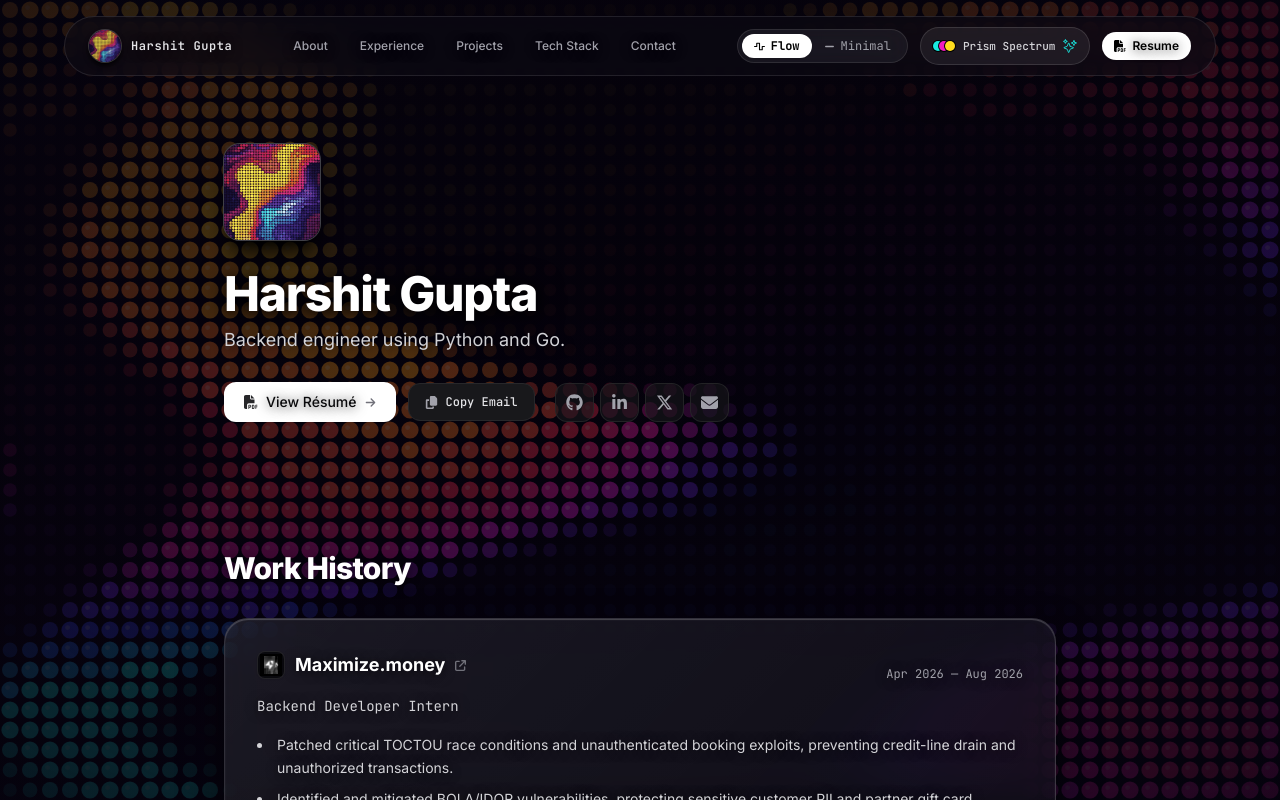
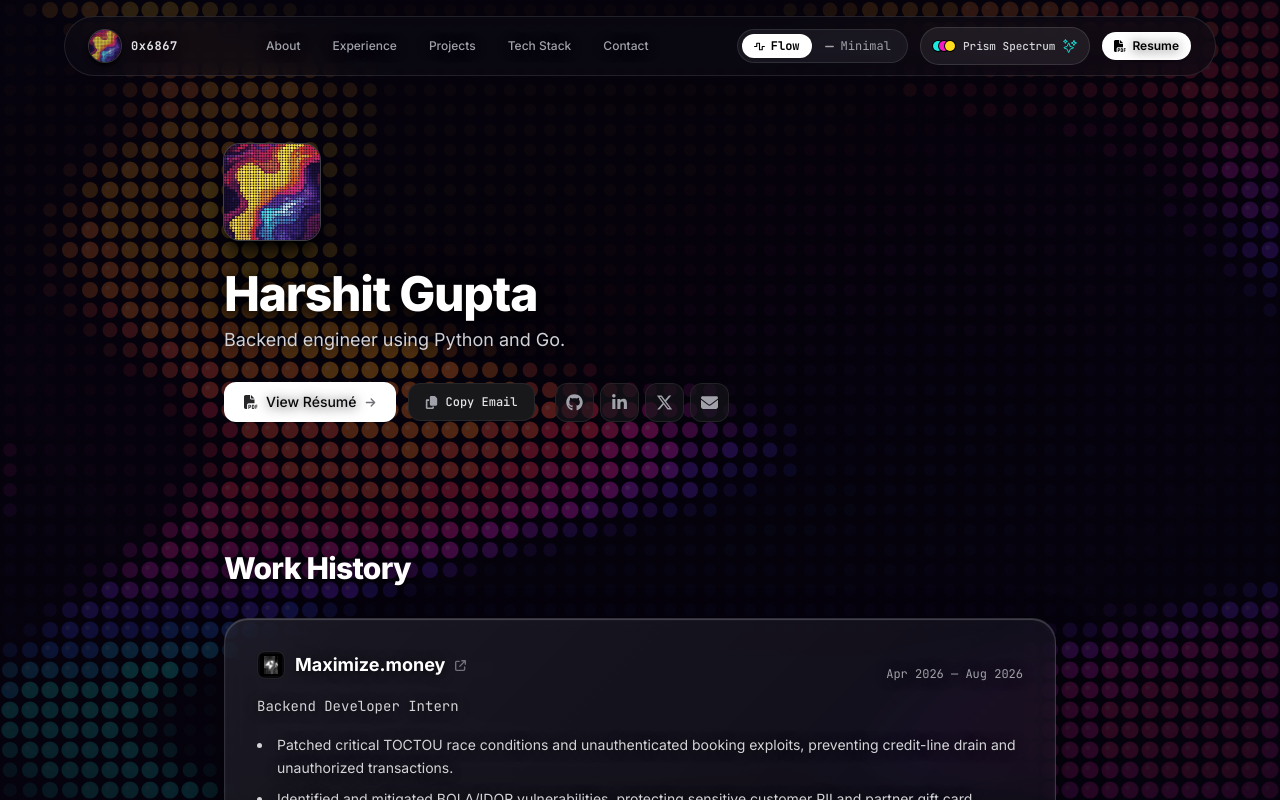
Before and after one commit to linuxer77/Portfolio, a Next.js app: page / in a window 1280 px wide. Shown: the top 800 px of the page. Built offline with nearby package versions, Linux system fonts and the light colour scheme.

Commit message:
Replace name with 0x6867 in navbars and remove all rights reserved copyright from footer

```diff
--- a/components/MinimalView.tsx
+++ b/components/MinimalView.tsx
@@ -126,9 +126,9 @@ export default function MinimalView() {
           <div className="flex items-center gap-6 sm:gap-8 overflow-x-auto no-scrollbar">
             <button
               onClick={() => scrollTo("intro")}
-              className="text-xs sm:text-sm font-bold tracking-widest uppercase hover:text-zinc-300 transition-colors shrink-0 underline underline-offset-8 decoration-1 decoration-white"
+              className="text-xs sm:text-sm font-bold tracking-widest uppercase hover:text-zinc-300 transition-colors shrink-0 underline underline-offset-8 decoration-1 decoration-white font-mono"
             >
-              {personalData.name.toUpperCase()}
+              0x6867
             </button>
 
             <nav className="hidden md:flex items-center gap-6 text-xs text-zinc-400 tracking-wider uppercase">
@@ -490,9 +490,9 @@ export default function MinimalView() {
       {/* 6. Contact & Footer */}
       <footer id="contact" className="py-12 sm:py-16">
         <div className="max-w-7xl mx-auto px-4 sm:px-6 lg:px-8 space-y-6">
-          <div className="flex flex-col sm:flex-row sm:items-center justify-between gap-4 text-xs font-mono text-zinc-400">
-            <div>
-              &copy; {new Date().getFullYear()} {personalData.name.toUpperCase()} &bull; ALL RIGHTS RESERVED
+          <div className="flex flex-wrap items-center justify-between gap-6 text-xs font-mono text-zinc-400">
+            <div className="text-zinc-500 font-mono">
+              0x6867
             </div>
 
             <div className="flex items-center gap-6">
--- a/components/Navbar.tsx
+++ b/components/Navbar.tsx
@@ -48,8 +48,8 @@ export default function Navbar() {
               className="w-full h-full object-cover"
             />
           </div>
-          <span className="hidden sm:inline font-mono font-semibold text-xs tracking-wider text-zinc-200">
-            {personalData.name}
+          <span className="font-mono font-bold text-xs tracking-wider text-zinc-200">
+            0x6867
           </span>
         </Link>
 
```
